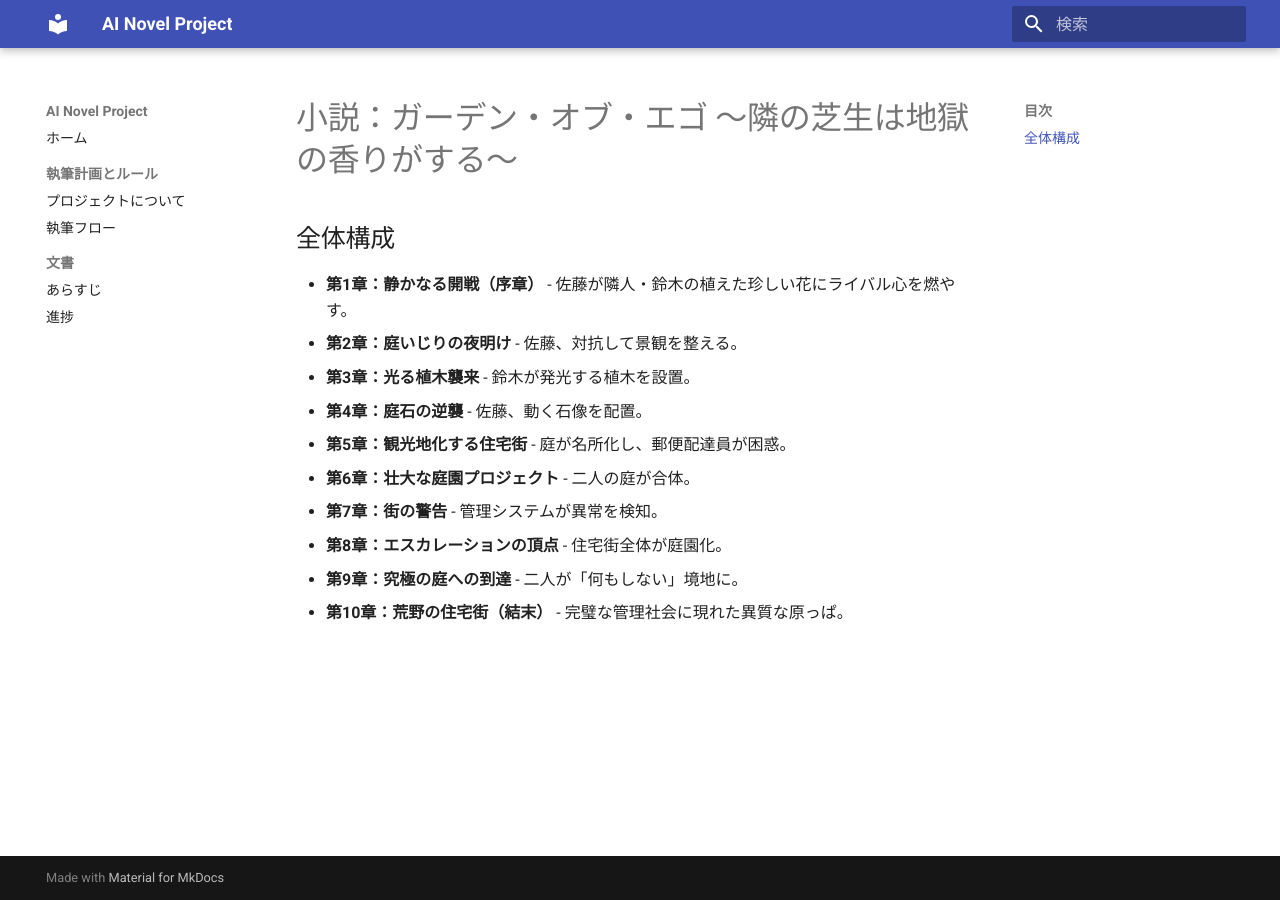
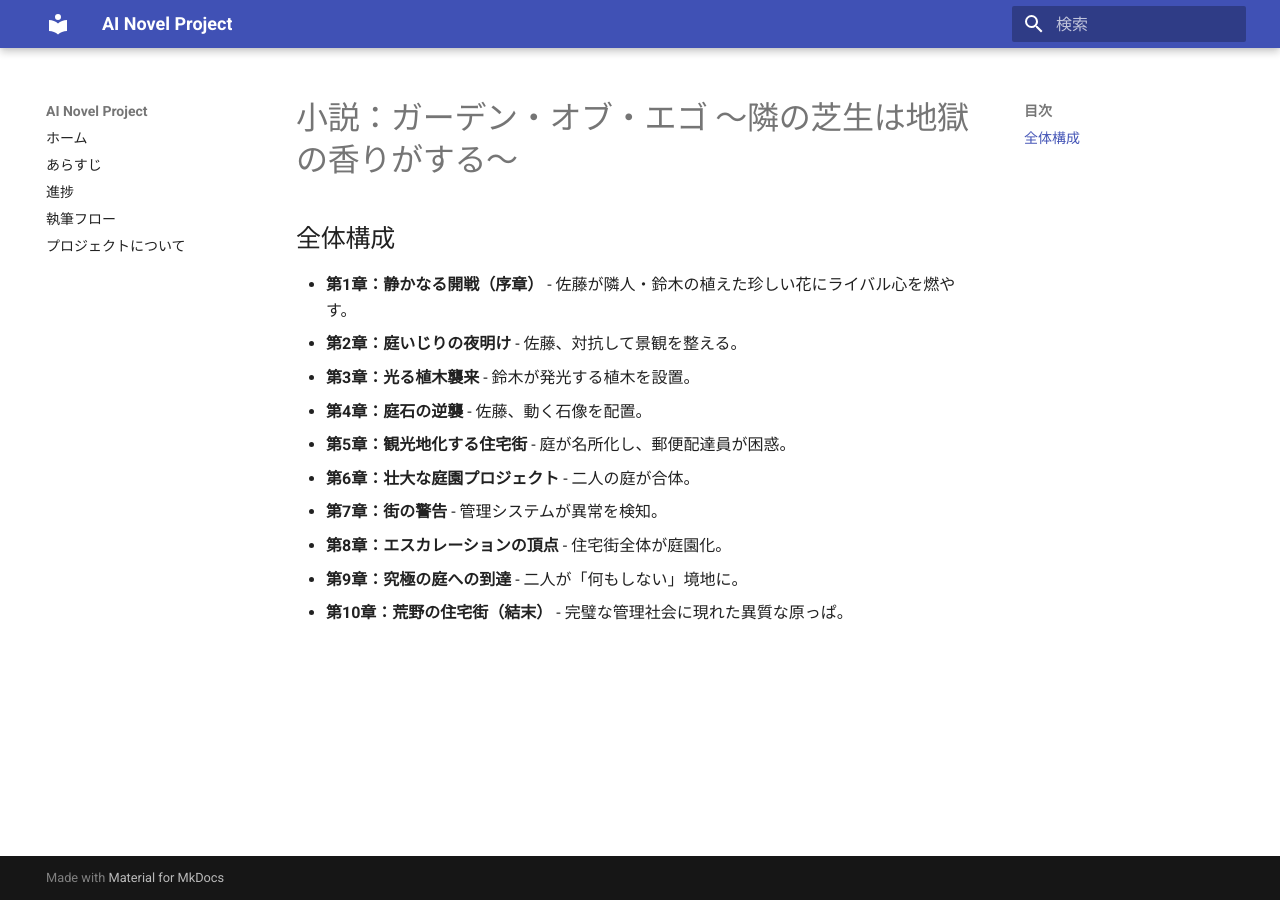
Before and after one commit to readofmaster/ai-novel-project, an MkDocs documentation site: the page built from docs/PLOT.md, in a window 1280 px wide. Built offline with MkDocs 1.6.1 and Material for MkDocs 9.7.7, drawn with Linux system fonts in a browser that asks for light colours.

Commit message:
fix: disable directory URLs and flatten nav structure

```diff
--- a/mkdocs.yml
+++ b/mkdocs.yml
@@ -1,23 +1,15 @@
 site_name: AI Novel Project
 site_url: https://readofmaster.github.io/ai-novel-project/
+use_directory_urls: false
 theme:
   name: material
   language: ja
   features:
-    - navigation.sections
-
-markdown_extensions:
-  - pymdownx.highlight:
-      anchor_linenums: true
-  - pymdownx.inlinehilite
-  - pymdownx.snippets
-  - pymdownx.superfences
+    - navigation.expand
 
 nav:
   - ホーム: index.md
-  - 執筆計画とルール:
-    - プロジェクトについて: README.md
-    - 執筆フロー: docs/rules/NOVEL_WORKFLOW.md
-  - 文書:
-    - あらすじ: docs/PLOT.md
-    - 進捗: docs/PROGRESS.md
+  - あらすじ: docs/PLOT.md
+  - 進捗: docs/PROGRESS.md
+  - 執筆フロー: docs/rules/NOVEL_WORKFLOW.md
+  - プロジェクトについて: README.md
```
